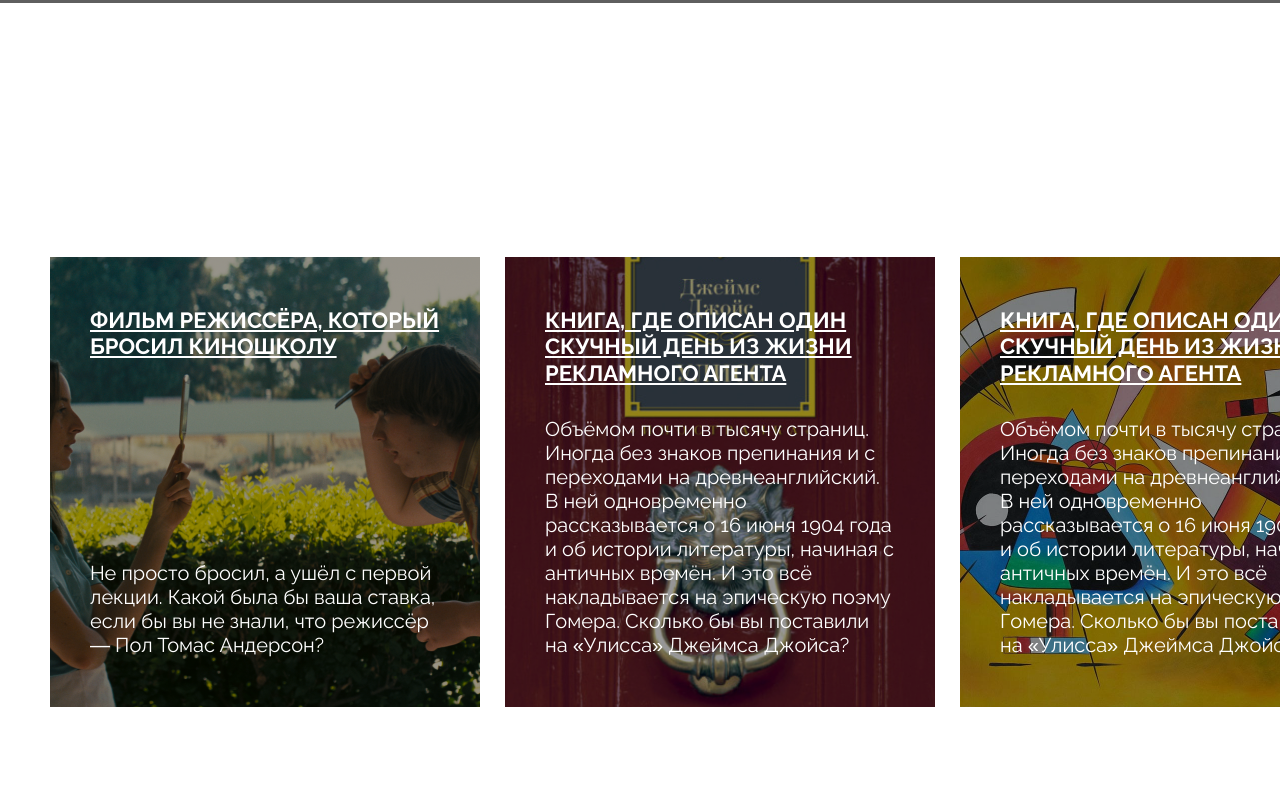
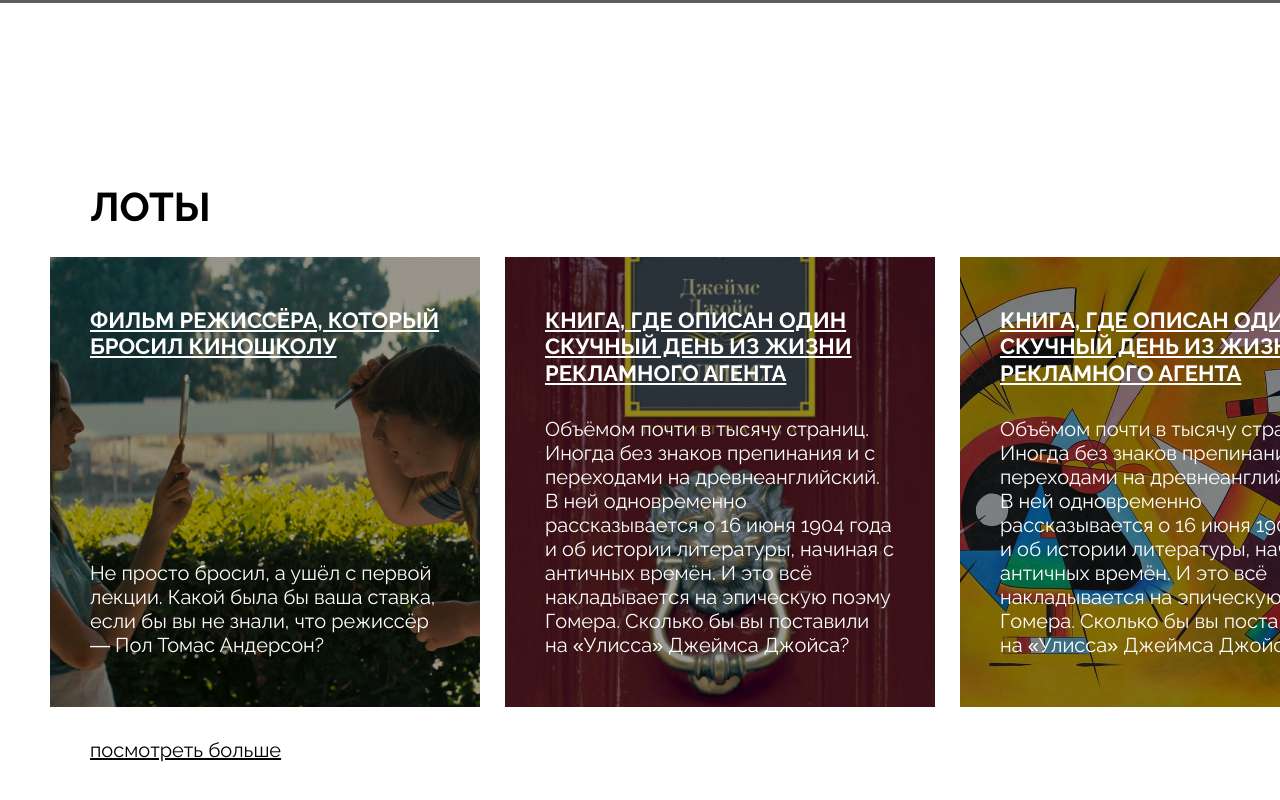
Before and after one commit to lukanov-9b/ono-tebe-nado, a plain HTML site: page index.html in a window 1280 px wide. Shown: the part 1043-1843 px from the top of the page. Drawn offline with Linux system fonts and the light colour scheme; grey boxes are pictures that could not be loaded.

Commit message:
Добавлены ЛОТЫ и ПОСМОТРЕТЬ БОЛЬШЕ в секции с карточками

```diff
--- a/index.html
+++ b/index.html
@@ -53,7 +53,7 @@
         </section>
       </section>
       <section class="lots">
-        <!-- <h2 class="lots__heading">лоты</h2> -->
+        <h2 class="lots__heading">лоты</h2>
         <!-- первая карточка -->
         <ul class="lots__card-list">
           <li class="lots__card-list-item">
@@ -97,6 +97,7 @@
             </a>
           </li>
         </ul>
+        <a class="lots__look-more-link" href="#">посмотреть больше</a>
       </section>
       <section class="about"></section>
     </main>
--- a/styles/style.css
+++ b/styles/style.css
@@ -132,6 +132,7 @@
     border: 1px solid #FFF;
     width: 257px;
     height: 52px;
+    cursor: pointer;
 }
 
 .lots {
@@ -141,13 +142,16 @@
     color: #FFF;
 }
 
-/* .lots__heading {
-    margin-left: 40px;
+.lots__heading {
     font-size: 40px;;
     font-weight: 700;
     line-height: normal;
     text-transform: uppercase;
-} */
+    color: black;
+    position: absolute;
+    top: 0;
+    left: 40px;
+}
 
 .lots__card-list {
     list-style: none;
@@ -189,3 +193,15 @@
     line-height: 120%; /* 24px */
     z-index: 1;
 }
+
+.lots__look-more-link{
+    font-size: 20px;
+    font-style: normal;
+    font-weight: 400;
+    line-height: normal;
+    color: #000;
+    text-decoration: underline;
+    position: absolute;
+    bottom: 0;
+    left: 40px
+}
```
